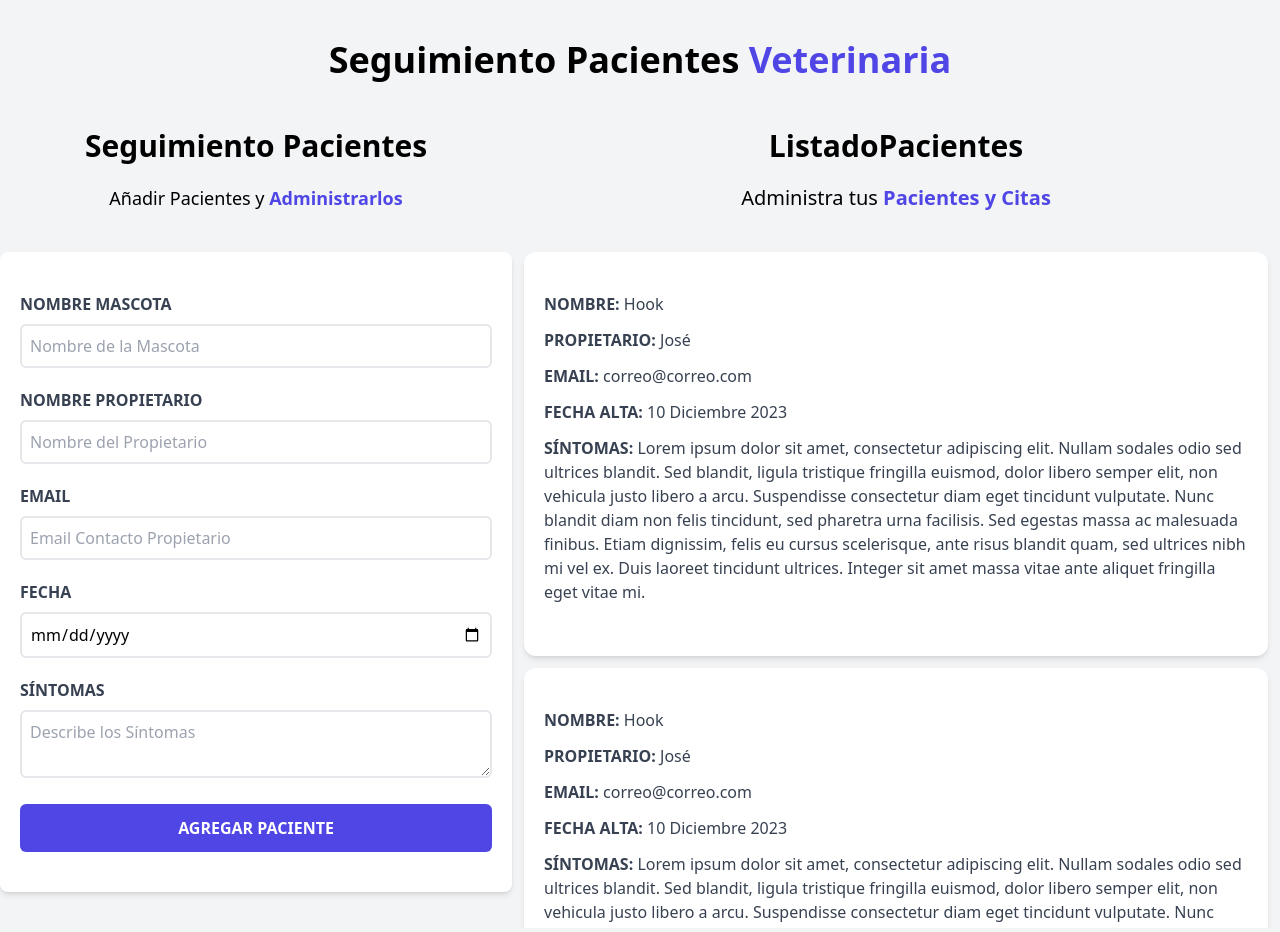
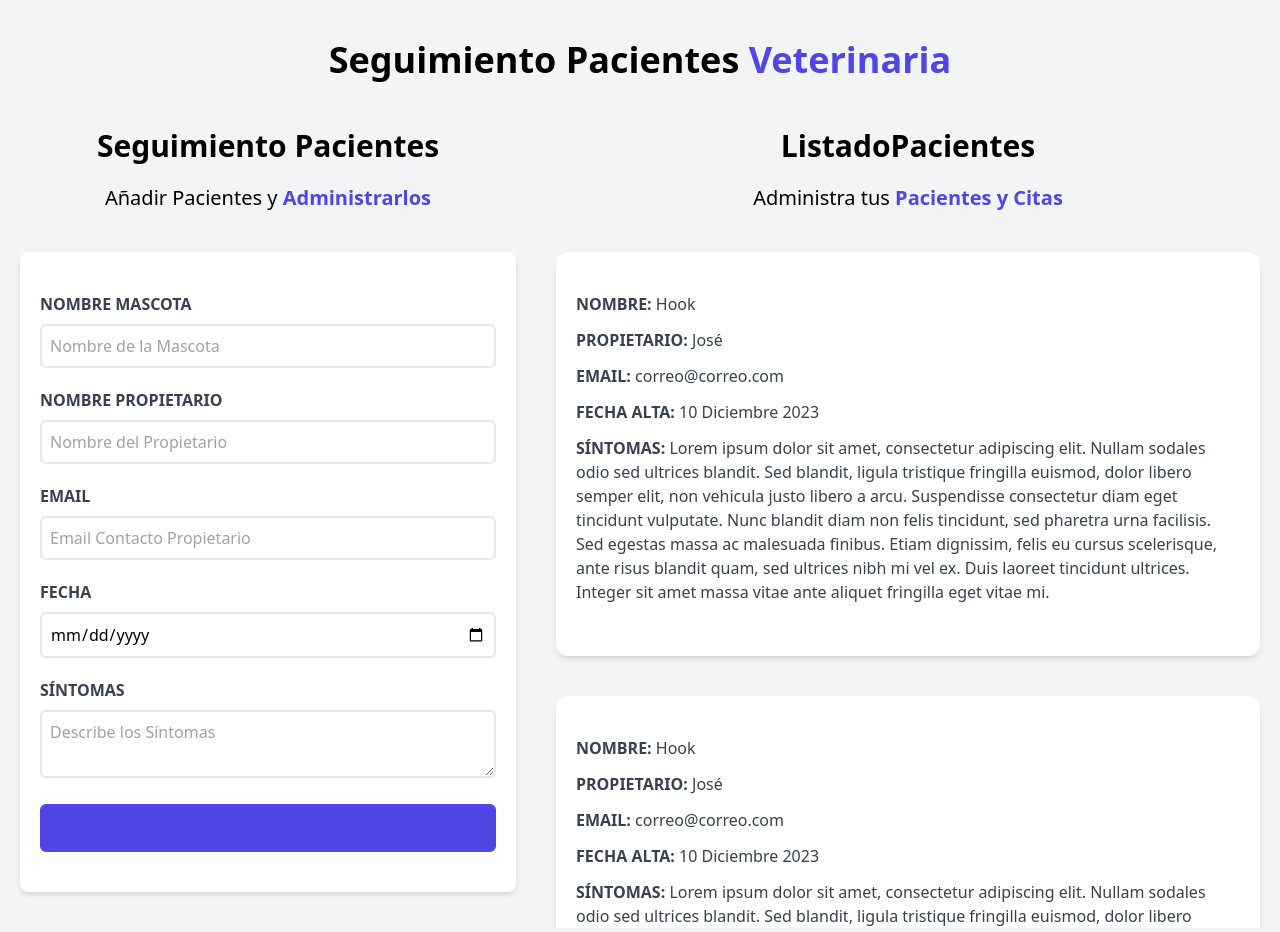
Before and after one commit to joseangvas/citas-react, a React (Vite) app: page / in a window 1280 px wide. Built offline with nearby package versions, Linux system fonts and the light colour scheme.

Commit message:
Agregar Eventos al Formulario

```diff
--- a/src/components/Formulario.jsx
+++ b/src/components/Formulario.jsx
@@ -3,6 +3,9 @@
 const Formulario = () => {
   const [nombre, setNombre] = useState('');
   const [propietario, setPropietario] = useState('');
+  const [email, setEmail] = useState('');
+  const [fecha, setFecha] = useState('');
+  const [sintomas, setSintomas] = useState('');
 
   const handleSubmit = (e) => {
     e.preventDefault();
@@ -10,10 +13,10 @@
   }
 
   return (
-    <div className="md:w-1/2 lg:w-2/5">
+    <div className="md:w-1/2 lg:w-2/5 mx-5">
       <h2 className="font-black text-3xl text-center">Seguimiento Pacientes</h2>
 
-      <p className="text-lg mt-5 text-center mb-10">
+      <p className="text-xl mt-5 text-center mb-10">
           Añadir Pacientes y {''}
           <span className="text-indigo-600 font-bold">Administrarlos</span>
       </p>
@@ -61,6 +64,8 @@
             type='email'
             placeholder="Email Contacto Propietario"
             className="border-2 w-full p-2 mt-2 placeholder-gray-400 rounded-md"
+            value={email}
+            onChange={(e) => setEmail(e.target.value)}
           />
         </div>
 
@@ -73,6 +78,8 @@
             id="fecha"
             type='date'
             className="border-2 w-full p-2 mt-2 placeholder-gray-400 rounded-md"
+            value={fecha}
+            onChange={(e) => setFecha(e.target.value)}
           />
         </div>
 
@@ -91,7 +98,8 @@
         <input
           type="submit"
           className="bg-indigo-600 w-full p-3 text-white uppercase font-bold hover:bg-indigo-700 cursor-pointer rounded-md transition-all"
-          value="Agregar Paciente"
+          value={sintomas}
+          onChange={(e) => setSintomas(e.target.value)}
         />
       </form>
     </div>
--- a/src/components/Paciente.jsx
+++ b/src/components/Paciente.jsx
@@ -1,6 +1,6 @@
 const Paciente = () => {
   return (
-    <div className="m-3 bg-white shadow-md px-5 py-10 rounded-xl">
+    <div className="mx-5 my-10 bg-white shadow-md px-5 py-10 rounded-xl">
       <p className="font-bold mb-3 text-gray-700 uppercase">Nombre: {''}
         <span className="font-normal normal-case">Hook</span>
       </p>
```
